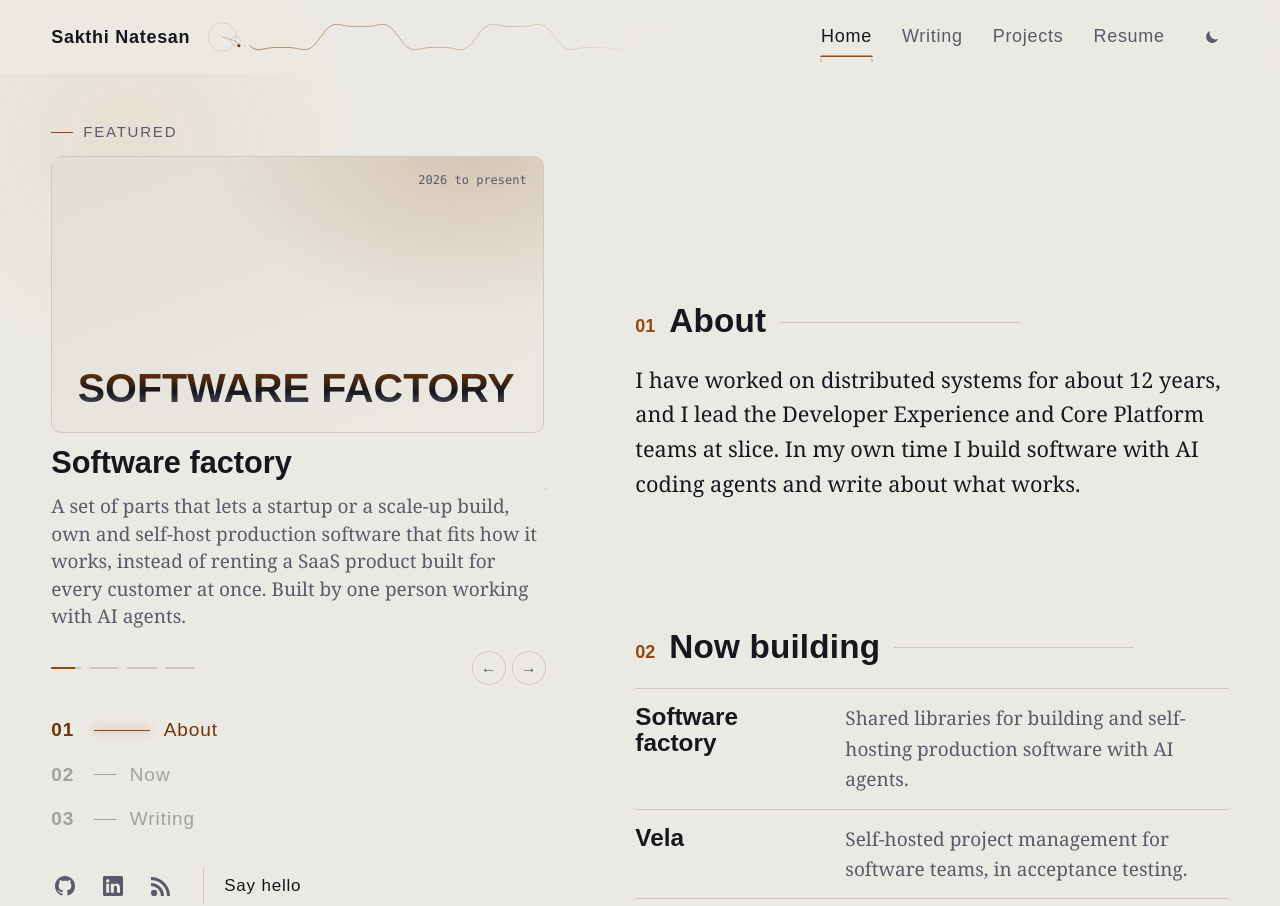
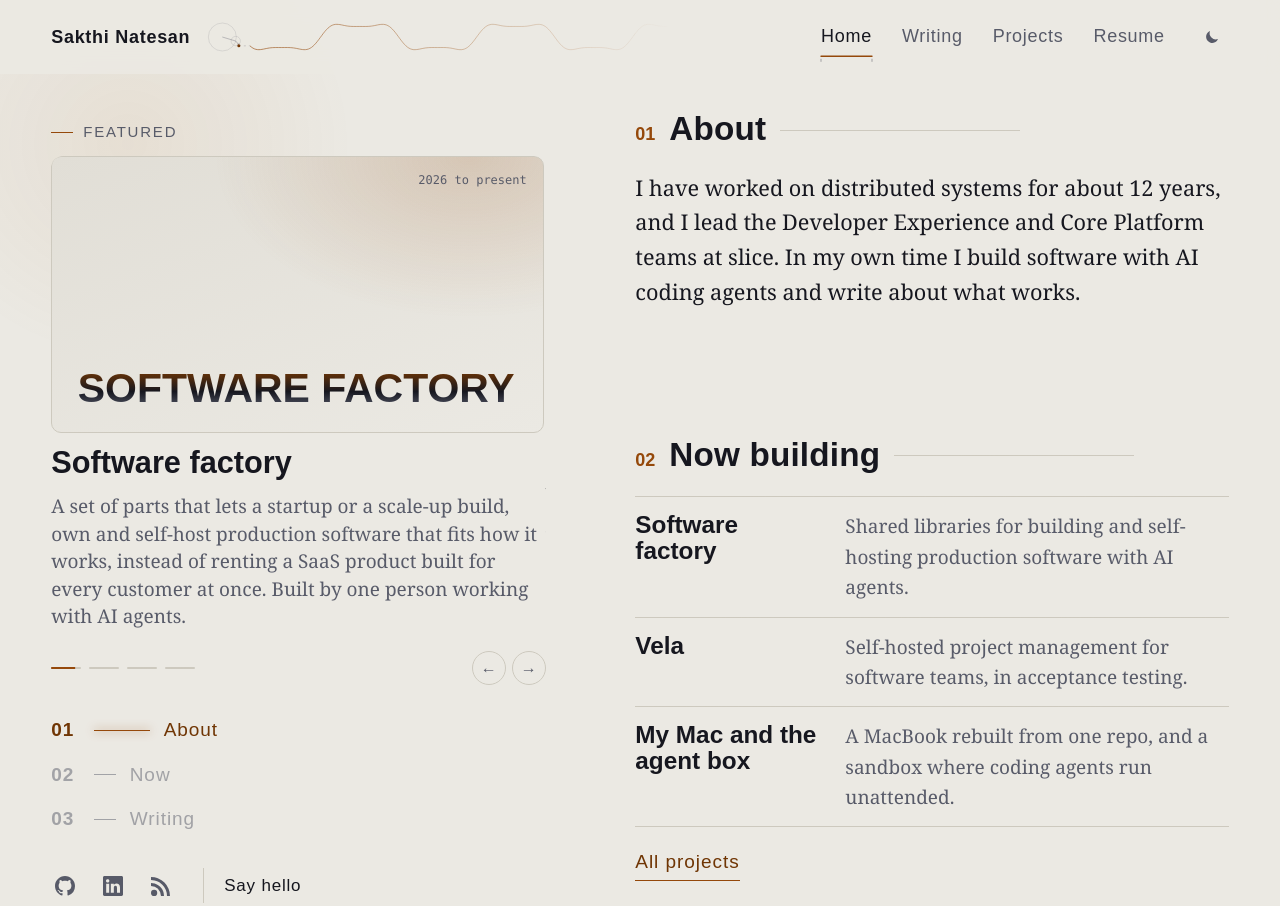
Before and after one commit to ihtkas/portfolio, an Astro site: page / in a window 1280 px wide. Shown: the top 906 px of the page. Built offline with nearby package versions, Linux system fonts and the light colour scheme; Astro itself is replaced by a stand-in of ours; a web font is replaced by a local one.

Commit message:
fix: start the home About section level with the slideshow (#6)
The right column started 30vh down, leaving the top of the page empty
next to the slideshow. It now uses the side column's top padding. The
chapter index line moves from 45% to 30% of the viewport so About is
still the highlighted chapter on load.

Co-authored-by: Sakthi Natesan <19180816+ihtkas@users.noreply.github.com>
Co-authored-by: Claude Opus 5.5 <noreply@anthropic.com>

```diff
--- a/src/styles/base.css
+++ b/src/styles/base.css
@@ -303,7 +303,8 @@ body::after {
     animation-duration: auto;
     animation-timing-function: linear;
     animation-fill-mode: none;
-    animation-range: cover 55vh cover calc(100% - 45vh);
+    /* a section is "on" while it crosses a line 30% down the viewport */
+    animation-range: cover 70vh cover calc(100% - 30vh);
   }
   .index li:nth-child(1) :is(a, i) {
     animation-timeline: --s1;
@@ -1120,8 +1121,15 @@ html:not(.js) .switch {
   padding-top: 28px;
 }
 
+/* Start the first section level with the side column's top (same padding as .side), so About sits
+   beside the slideshow instead of leaving the top of the right column empty. */
 .stage .main {
-  padding: clamp(120px, 30vh, 280px) 0 0;
+  padding: clamp(96px, 14vh, 140px) 0 0;
+}
+@media (min-width: 901px) {
+  .stage .main > .sec:first-child {
+    padding-top: 0;
+  }
 }
 .about p {
   font-size: clamp(19px, 0.6vw + 14px, 22px);
```
